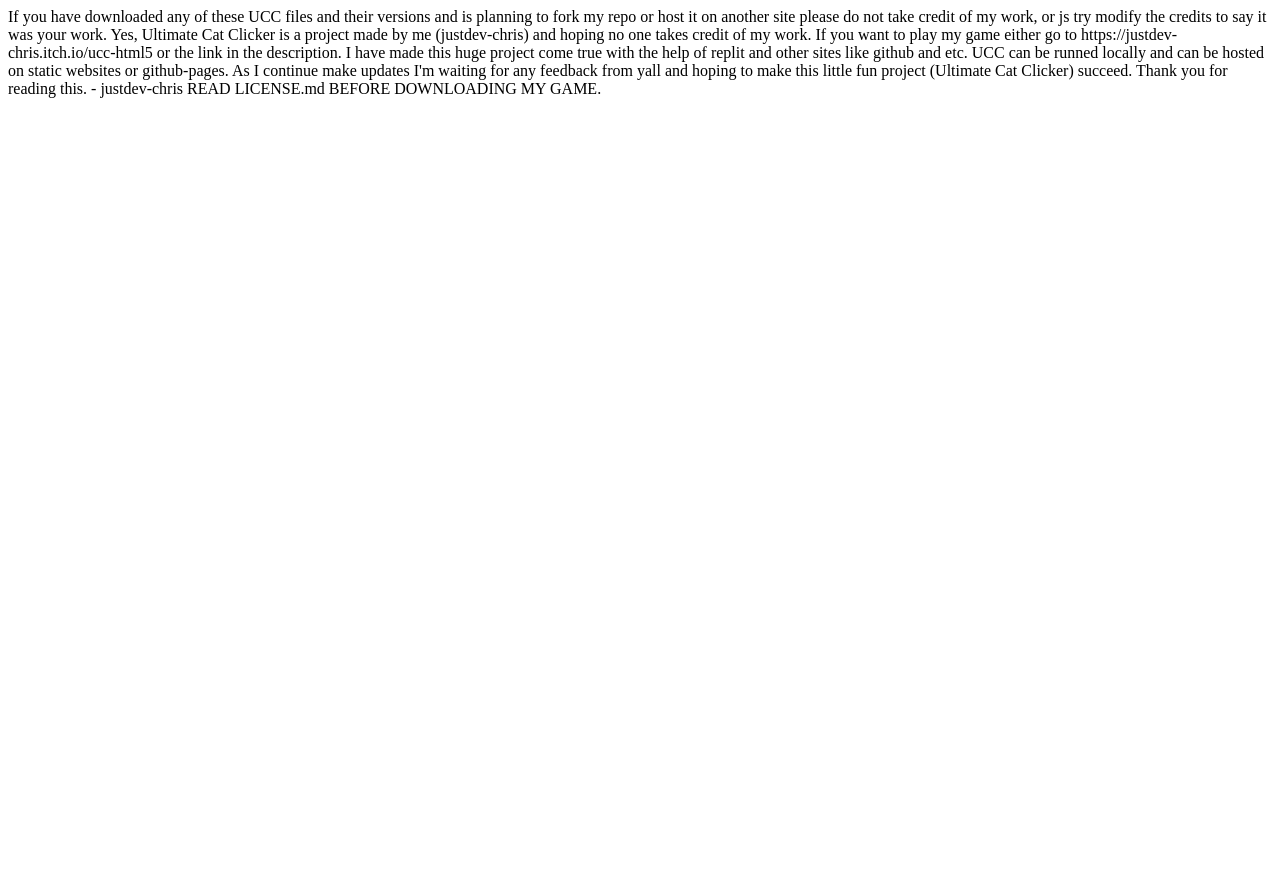
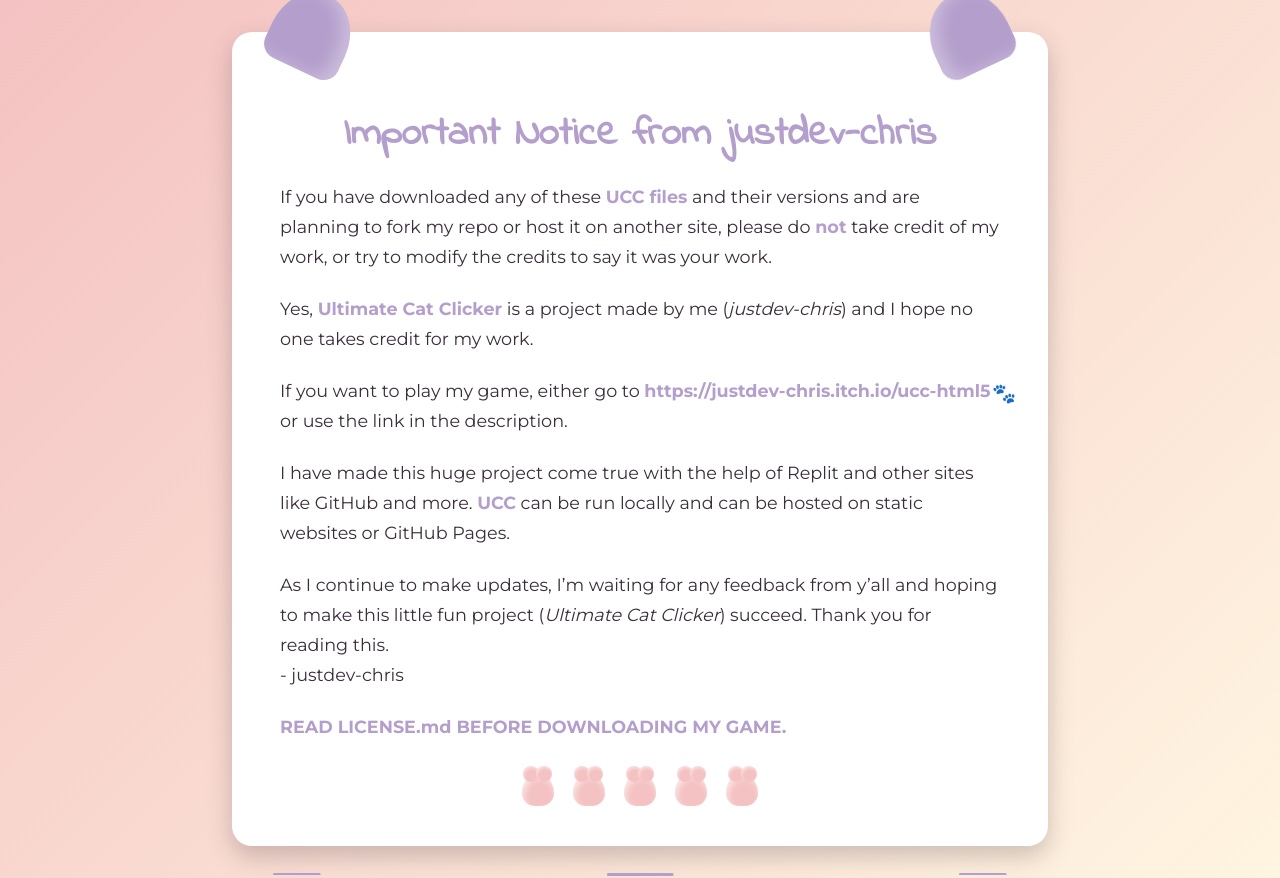
Before and after one commit to justdev-chris/Ultimate-Cat-Clicker, a plain HTML site: page index.html in a window 1280 px wide. Before the commit the page ends 800 px from the top, so only its background shows below. Drawn offline with Linux system fonts and the light colour scheme.

Commit message:
Update index.html

```diff
--- a/index.html
+++ b/index.html
@@ -1,6 +1,179 @@
-If you have downloaded any of these UCC files and their versions and is planning to fork my repo or host it on another site please do not take credit of my work,
-or js try modify the credits to say it was your work. Yes, Ultimate Cat Clicker is a project made by me (justdev-chris) and hoping no one takes credit of my work.
-If you want to play my game either go to https://justdev-chris.itch.io/ucc-html5 or the link in the description. I have made this huge project come true with the
-help of replit and other sites like github and etc. UCC can be runned locally and can be hosted on static websites or github-pages. As I continue make updates I'm
-waiting for any feedback from yall and hoping to make this little fun project (Ultimate Cat Clicker) succeed. Thank you for reading this. - justdev-chris
-READ LICENSE.md BEFORE DOWNLOADING MY GAME.
+<!DOCTYPE html>
+<html lang="en">
+<head>
+<meta charset="UTF-8" />
+<meta name="viewport" content="width=device-width, initial-scale=1" />
+<title>Ultimate Cat Clicker — Important Notice</title>
+<style>
+  @import url('https://fonts.googleapis.com/css2?family=Indie+Flower&family=Montserrat:wght@400;700&display=swap');
+
+  :root {
+    --cat-pink: #f4c2c2;
+    --cat-purple: #b49fcc;
+    --cat-cream: #fff5e1;
+    --cat-dark: #3a2e3b;
+    --cat-gray: #7a7480;
+    --paw-size: 2rem;
+    --whisker-length: 3rem;
+  }
+
+  body {
+    background: linear-gradient(135deg, var(--cat-pink) 0%, var(--cat-cream) 100%);
+    font-family: 'Montserrat', sans-serif;
+    color: var(--cat-dark);
+    margin: 0;
+    padding: 2rem;
+    display: flex;
+    justify-content: center;
+    align-items: center;
+    min-height: 100vh;
+  }
+
+  .notice-container {
+    background: white;
+    max-width: 720px;
+    border-radius: 20px;
+    box-shadow: 0 10px 25px rgba(58, 46, 59, 0.25);
+    padding: 2.5rem 3rem;
+    position: relative;
+  }
+
+  /* Cat ears top */
+  .notice-container::before,
+  .notice-container::after {
+    content: '';
+    position: absolute;
+    top: -40px;
+    width: 80px;
+    height: 80px;
+    background: var(--cat-purple);
+    border-radius: 50% 50% 20% 20% / 60% 60% 20% 20%;
+    transform: rotate(25deg);
+    box-shadow: inset -10px 0 15px rgba(255 255 255 / 0.3);
+  }
+  .notice-container::after {
+    left: auto;
+    right: 40px;
+    transform: rotate(-25deg);
+    box-shadow: inset 10px 0 15px rgba(255 255 255 / 0.3);
+  }
+  .notice-container::before {
+    left: 40px;
+  }
+
+  h1 {
+    font-family: 'Indie Flower', cursive;
+    font-size: 2.5rem;
+    margin-bottom: 1rem;
+    text-align: center;
+    color: var(--cat-purple);
+  }
+
+  p {
+    font-size: 1.1rem;
+    line-height: 1.7;
+    margin-bottom: 1.4rem;
+  }
+
+  p strong {
+    color: var(--cat-purple);
+    font-weight: 700;
+  }
+
+  a {
+    color: var(--cat-purple);
+    font-weight: 600;
+    text-decoration: none;
+    position: relative;
+  }
+
+  a::after {
+    content: '🐾';
+    position: absolute;
+    right: -1.6rem;
+    top: 0;
+    font-size: 1.2rem;
+    animation: paw-wave 2s infinite ease-in-out alternate;
+  }
+
+  @keyframes paw-wave {
+    0% { transform: translateY(0); }
+    100% { transform: translateY(-6px); }
+  }
+
+  .paw-container {
+    display: flex;
+    justify-content: center;
+    margin-top: 2rem;
+    gap: 1.2rem;
+  }
+  .paw {
+    width: var(--paw-size);
+    height: var(--paw-size);
+    background: var(--cat-pink);
+    border-radius: 50% 50% 40% 40% / 60% 60% 40% 40%;
+    position: relative;
+    box-shadow: inset 2px 4px 6px rgba(255 255 255 / 0.6);
+  }
+  .paw::before, .paw::after {
+    content: '';
+    position: absolute;
+    background: var(--cat-pink);
+    width: 50%;
+    height: 50%;
+    border-radius: 50%;
+    top: -25%;
+    box-shadow: inset 1px 2px 3px rgba(255 255 255 / 0.5);
+  }
+  .paw::before {
+    left: 5%;
+  }
+  .paw::after {
+    right: 5%;
+  }
+
+  /* Whiskers under container */
+  .whiskers {
+    position: absolute;
+    bottom: -30px;
+    left: 50%;
+    transform: translateX(-50%);
+    width: 90%;
+    display: flex;
+    justify-content: space-between;
+  }
+  .whisker {
+    border-top: 2px solid var(--cat-purple);
+    width: var(--whisker-length);
+    border-radius: 10px;
+  }
+  .whisker.middle {
+    width: calc(var(--whisker-length) * 1.4);
+    border-top-width: 3px;
+  }
+</style>
+</head>
+<body>
+  <section class="notice-container" role="alert">
+    <h1>Important Notice from justdev-chris</h1>
+    <p>If you have downloaded any of these <strong>UCC files</strong> and their versions and are planning to fork my repo or host it on another site, please do <strong>not</strong> take credit of my work, or try to modify the credits to say it was your work.</p>
+    <p>Yes, <strong>Ultimate Cat Clicker</strong> is a project made by me (<em>justdev-chris</em>) and I hope no one takes credit for my work.</p>
+    <p>If you want to play my game, either go to <a href="https://justdev-chris.itch.io/ucc-html5" target="_blank" rel="noopener noreferrer">https://justdev-chris.itch.io/ucc-html5</a> or use the link in the description.</p>
+    <p>I have made this huge project come true with the help of Replit and other sites like GitHub and more. <strong>UCC</strong> can be run locally and can be hosted on static websites or GitHub Pages.</p>
+    <p>As I continue to make updates, I’m waiting for any feedback from y’all and hoping to make this little fun project (<em>Ultimate Cat Clicker</em>) succeed. Thank you for reading this. <br />- justdev-chris</p>
+    <p><strong>READ LICENSE.md BEFORE DOWNLOADING MY GAME.</strong></p>
+    <div class="paw-container" aria-hidden="true">
+      <div class="paw"></div>
+      <div class="paw"></div>
+      <div class="paw"></div>
+      <div class="paw"></div>
+      <div class="paw"></div>
+    </div>
+    <div class="whiskers" aria-hidden="true">
+      <div class="whisker"></div>
+      <div class="whisker middle"></div>
+      <div class="whisker"></div>
+    </div>
+  </section>
+</body>
+</html>
```
